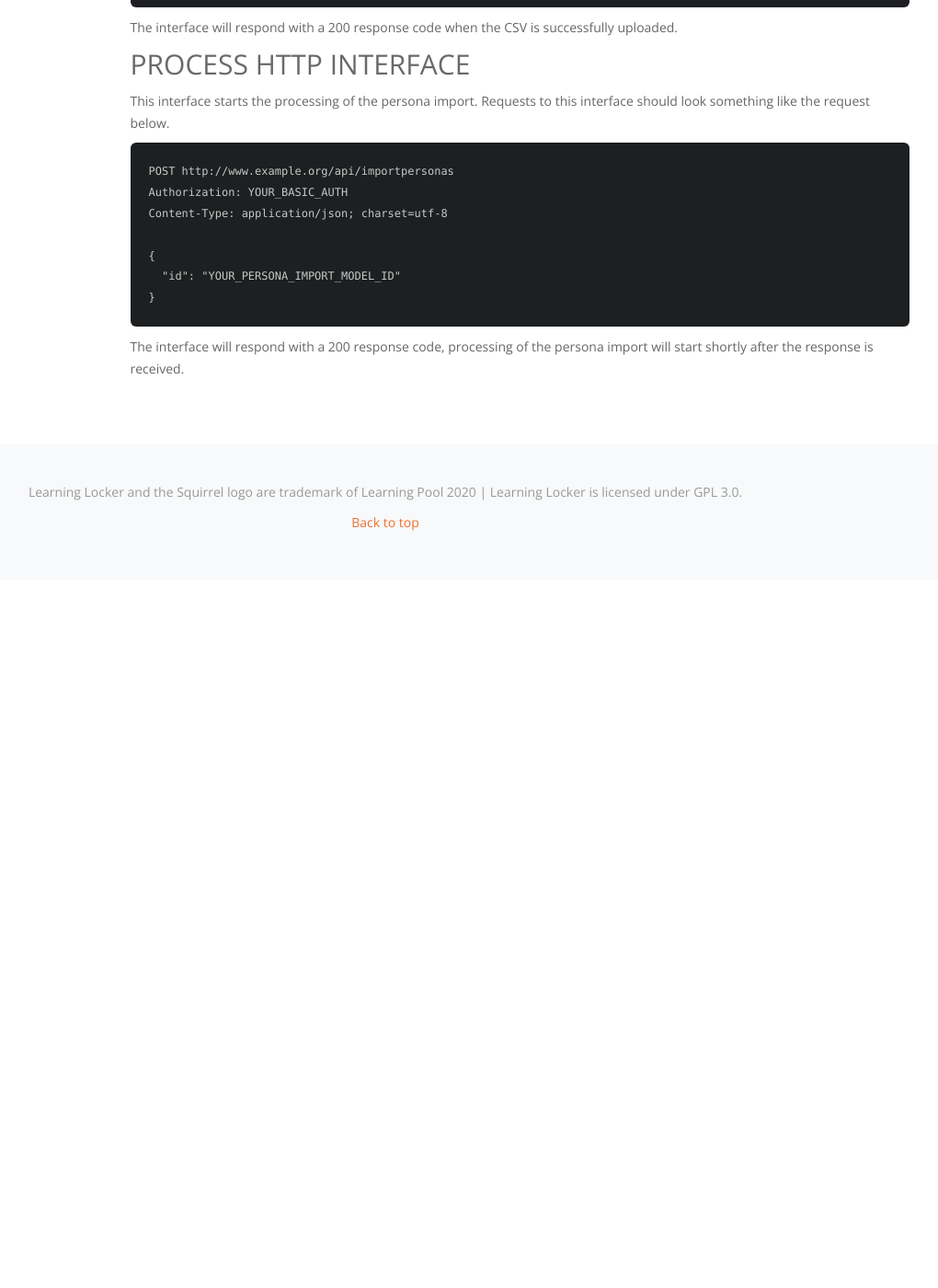
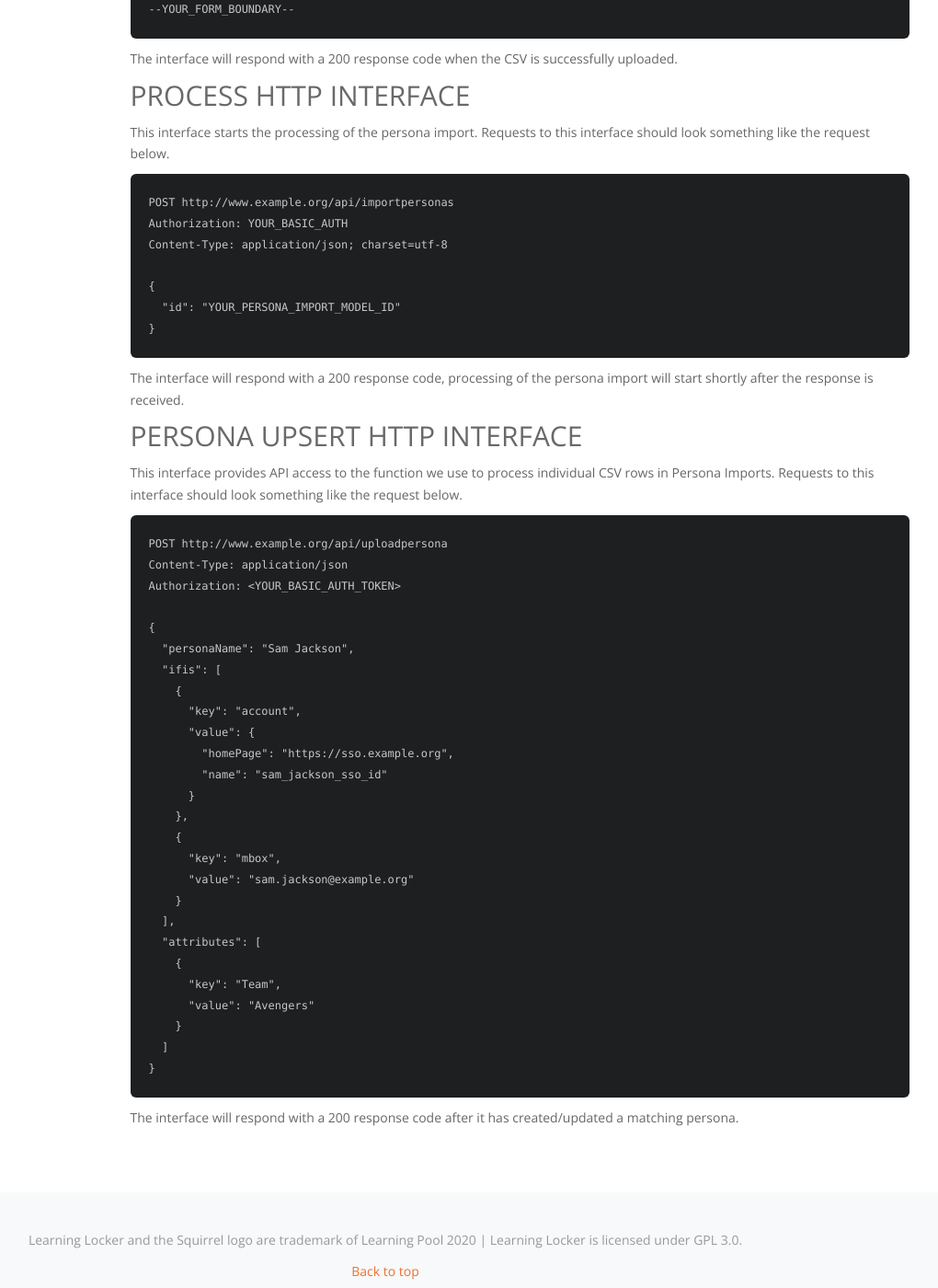
Before and after one commit to LearningLocker/docs, a Jekyll site: the page built from src/http-persona-imports.md, in a window 1280 px wide and 1400 px high, scrolled down 3141 px. Shown: the whole window at 92% size, without its empty margins (221-1241 px from the left). Built offline with Jekyll 4.4.1, drawn with Linux system fonts in a browser that asks for light colours; nearby versions of some CDN libraries; our own code applies the rules of GitHub Pages for plain Markdown files; before the commit the page ends 3771 px from its top, so only the background shows below that; some of the changed text lies outside the part shown.

Commit message:
feat: Documents Persona Upsert HTTP Interface

````diff
--- a/src/http-persona-imports.md
+++ b/src/http-persona-imports.md
@@ -15,6 +15,8 @@ To import a CSV via the API, you need to make the three requests below in order.
 1. Create the persona import model via the [REST HTTP Interface](../http-rest) (http://www.example.org/api/v2/personasImport).
 2. Upload the CSV via the [Upload HTTP interface](#upload-http-interface).
 3. Process the persona import model via the [Process HTTP interface](#process-http-interface).
+
+Alternatively, you can create/update personas via the [Persona Upsert HTTP Interface](#persona-upsert-http-interface).
 
 ### Schema
 
@@ -138,3 +140,37 @@ Content-Type: application/json; charset=utf-8
 ```
 
 The interface will respond with a 200 response code, processing of the persona import will start shortly after the response is received.
+
+# Persona Upsert HTTP Interface
+This interface provides API access to the function we use to process individual CSV rows in Persona Imports. Requests to this interface should look something like the request below.
+
+```http
+POST http://www.example.org/api/uploadpersona
+Content-Type: application/json
+Authorization: <YOUR_BASIC_AUTH_TOKEN>
+
+{
+  "personaName": "Sam Jackson",
+  "ifis": [
+    {
+      "key": "account",
+      "value": {
+        "homePage": "https://sso.example.org",
+        "name": "sam_jackson_sso_id"
+      }
+    },
+    {
+      "key": "mbox",
+      "value": "sam.jackson@example.org"
+    }
+  ],
+  "attributes": [
+    {
+      "key": "Team",
+      "value": "Avengers"
+    }
+  ]
+}
+```
+
+The interface will respond with a 200 response code after it has created/updated a matching persona.
````
